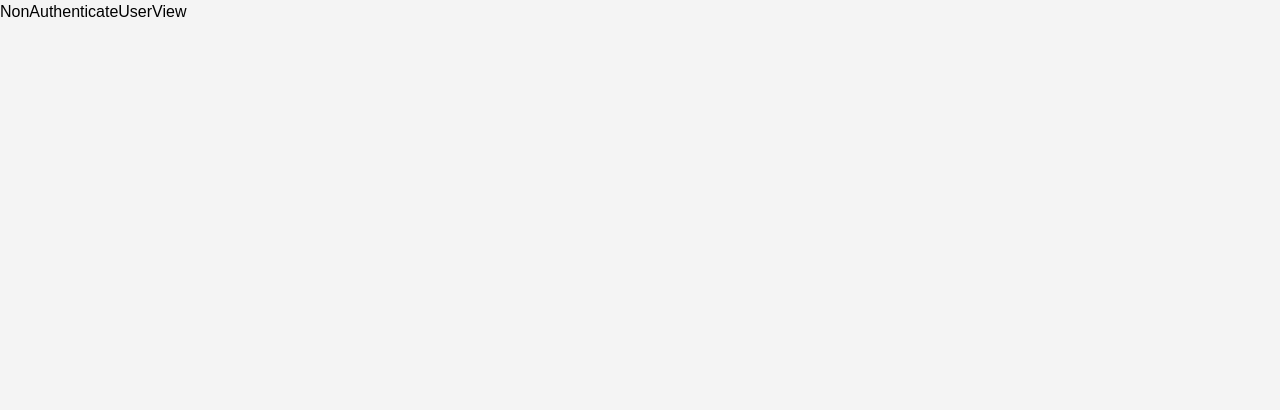
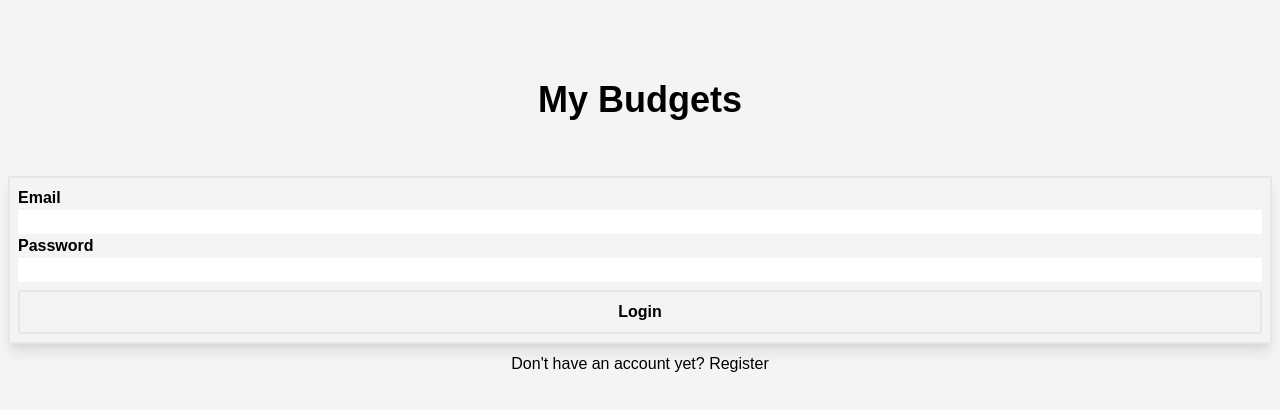
Before and after one commit to Dany-Rolon/ChallengeJS, a React (Create React App) app in the folder client/: page / in a window 1280 px wide. Shown: the top 410 px of the page. Built offline with nearby package versions, Linux system fonts and the light colour scheme.

Commit message:
feat: Add the view for the component

```diff
--- a/client/src/views/NonAuthenticateUser.view.jsx
+++ b/client/src/views/NonAuthenticateUser.view.jsx
@@ -1,7 +1,61 @@
+import { useState } from "react"
+import {Link} from 'react-router-dom'
+
 export default function NonAuthenticateUserView(){
+
+    const [isLogin, setIsLogin] = useState(true)
+
+    function onSubmit(e){
+        e.preventDefault()
+        if(isLogin){
+            console.log('Loggin');
+        } else {
+            console.log('Registering');
+        }
+    }
+
+    function onClick(e){
+        e.preventDefault()
+        setIsLogin(!isLogin)
+    }
+
     return(
-        <div>
-            NonAuthenticateUserView
+        <div className="grid grid-cols-1">
+            <h1 className="text-primary text-center text-4xl mt-20 font-semibold">My Budgets</h1>
+            <form onSubmit={onSubmit} className="grid grid-cols-1 border-2 border-secondary shadow-lg p-2 mt-14 m-2" >
+                {
+                    isLogin ? (null) : (<h2 className="text-2xl text-primary text-center">Create Account</h2>)
+                }
+
+                <h3 className="text-secondary font-bold">Email</h3>
+                <input type="text" className="w-full pl-1"/>
+
+                <h3 className="text-secondary font-bold">Password</h3>
+                <input type="password" className="w-full pl-1"/>
+
+                {
+                    isLogin ? null : (
+                        <div>
+                            <h3 className="text-secondary font-bold">Repeat Password</h3>
+                            <input type="password" className="w-full pl-1"/>
+                        </div>
+                    )
+                }
+
+                <button type="submit" className="border-2 border-secondary text-primary font-semibold py-2 mt-2 hover:bg-secondary hover:text-white">{isLogin ? 'Login' : 'Register'}</button>
+            </form>
+
+            {
+                isLogin ?
+                    (<div className="text-center">
+                        <p>Don't have an account yet? <button className="text-secondary focus:outline-none" onClick={onClick}>Register</button></p>
+                    </div>)
+                :
+                    (<div className="text-center">
+                        <p>Already have an account?  <button className="text-secondary focus:outline-none" onClick={onClick}>Login</button></p>
+                    </div>)
+            }
+
         </div>
     )
 }
```
